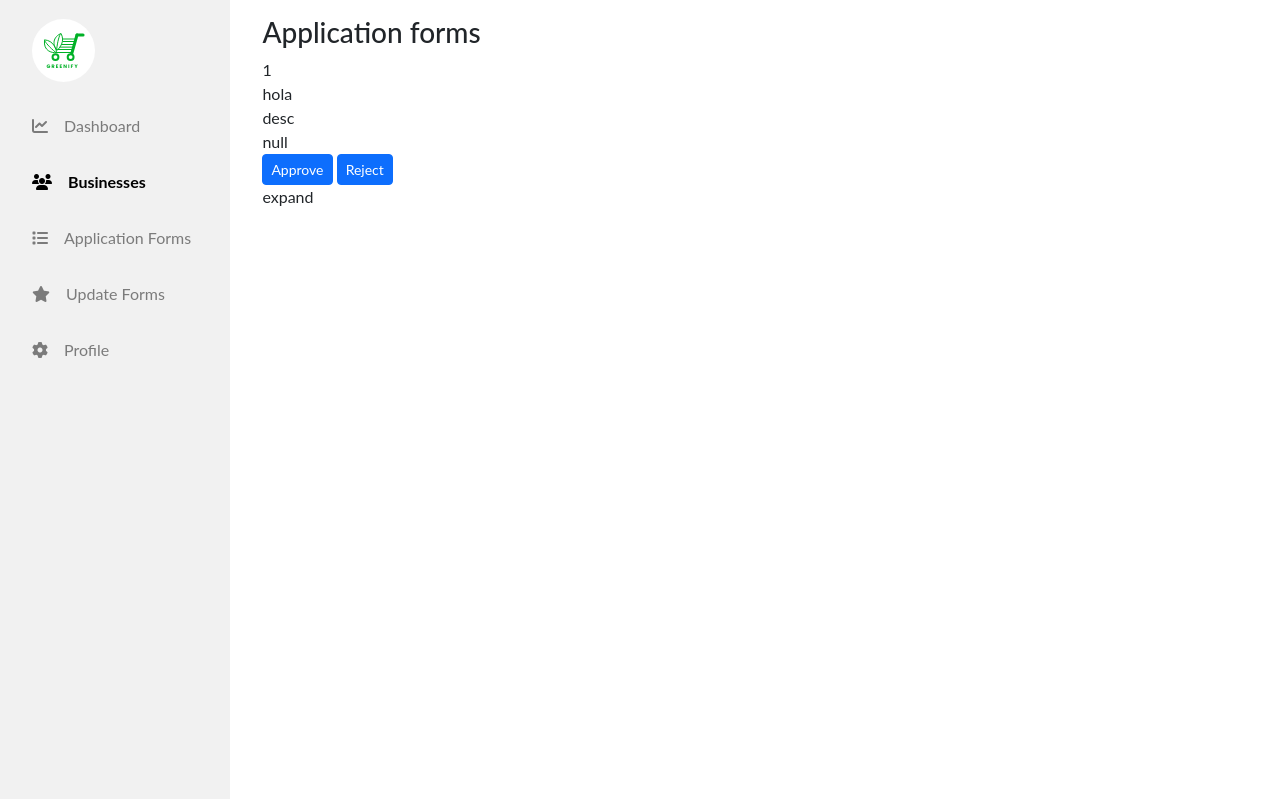
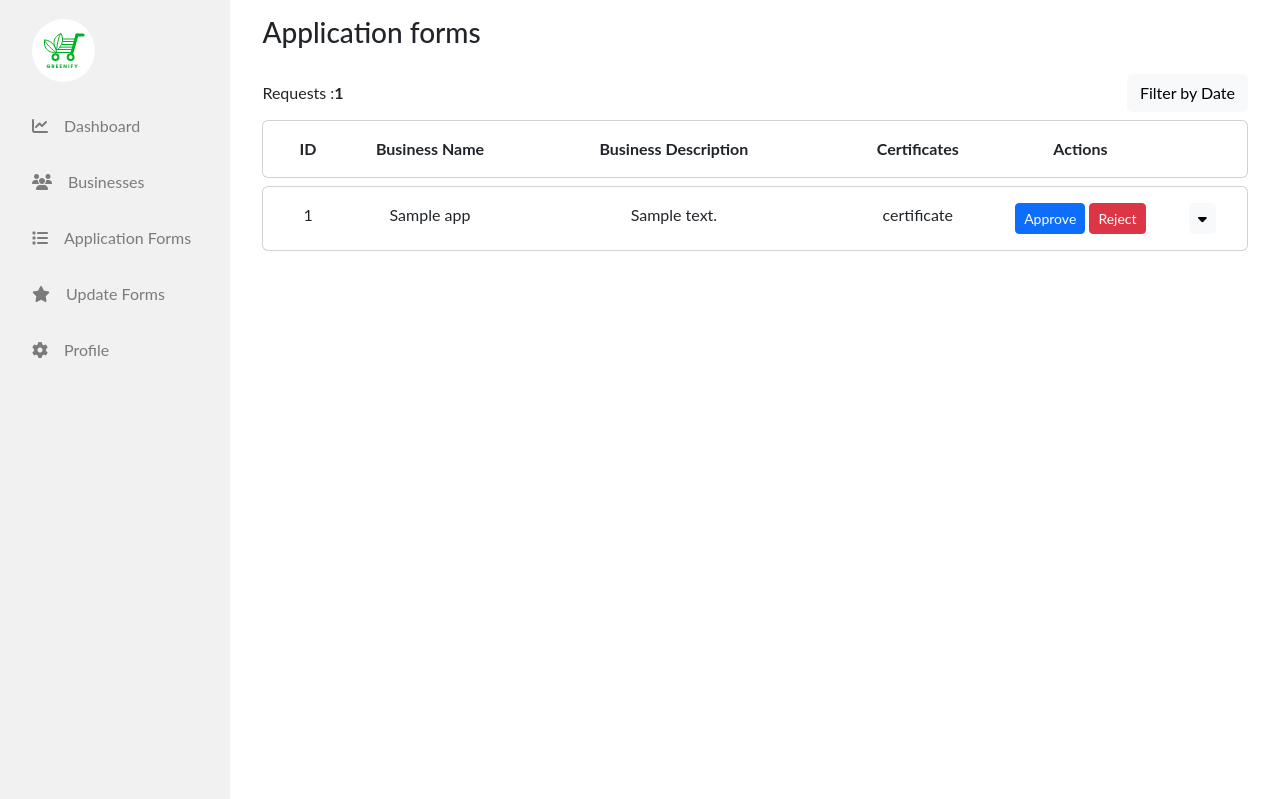
Before and after one commit to maythanhsuaung0-0/Greenify, a Flask app: template templates/staff/retrieveAppForms.html in a window 1280 px wide. Shown: the top 799 px of the page. Run offline with Flask 3, Linux system fonts and the light colour scheme; the template is opened without the code that fills it: most values are stand-ins (such as "Sample title", 1, 10 or a date in 2020); some libraries are stand-ins or nearby versions.

Commit message:
finished retrieve application form (except supporting docs)

```diff
--- a/__init__.py
+++ b/__init__.py
@@ -5,8 +5,6 @@ from applicationForm import ApplicationForm
 from application import ApplicationFormFormat as AppFormFormat
 
 app = Flask(__name__, static_url_path='/static')
-
-
 @app.route("/")
 def home():
     return render_template("homepage.html")
@@ -84,7 +82,8 @@ def register():
         except:
             print("Error in retrieving application from application.db")
         # create an instance appForm of class
-        appForm = AppFormFormat(registration_form.business_name.data, registration_form.seller_email.data, registration_form.business_desc.data, registration_form.support_document.data)
+        # ----haven't done changing types and storing files-----
+        appForm = AppFormFormat(registration_form.business_name.data, registration_form.seller_email.data, registration_form.business_desc.data,registration_form.support_document.data)
         print("appForm", appForm)
         application_form[appForm.get_application_id()] = appForm
         db['Application'] = application_form
@@ -100,7 +99,21 @@ def register():
 
 @app.route('/staff/retrieveApplicationForms')
 def retrieveApplicationForms():
-    return render_template('staff/retrieveAppForms.html')
+    app_dict = {}
+    db = shelve.open('application.db','r')
+    app_dict = db['Application']
+    db.close()
+
+    app_list = []
+    for key in app_dict:
+        forms = app_dict.get(key)
+        app_list.append(forms)
+    print('1st data', app_list[0].get_doc())
+    return render_template('staff/retrieveAppForms.html', count=len(app_list), app_list = app_list)
+
+@app.route('/staff/retrieveUpdateForms')
+def retrieveUpdateForms():
+    return render_template('staff/retrieveUpdateForms.html')
 
 # @app.route('/staff/dashboard')
 # def dashboard():
--- a/application.py
+++ b/application.py
@@ -1,5 +1,5 @@
 class ApplicationFormFormat:
-    id = 1
+    id = 0
     def __init__(self, name, email, desc, doc):
         ApplicationFormFormat.id += 1
         self.__id = ApplicationFormFormat.id
@@ -8,6 +8,8 @@ class ApplicationFormFormat:
         self.__desc = desc
         self.__doc = doc
 
+    def get_id(self):
+        return self.__id
     def set_name(self, name):
         self.__name = name
 
--- a/applicationForm.py
+++ b/applicationForm.py
@@ -5,4 +5,5 @@ class ApplicationForm(Form):
     business_name = StringField('Business Name', [validators.DataRequired(), validators.length(max=15)])
     business_desc = TextAreaField("Business Description", [validators.DataRequired()])
     seller_email = EmailField("Email Address", [validators.DataRequired(), validators.Email()])
-    support_document = FileField("Supporting documents", [validators.optional()])
+    support_document = FileField("Supporting documents", [validators.optional(),validators.regexp(r'^[^/\\]*\.pdf$')
+])
--- /dev/null
+++ b/static/JS/sidebar.js
@@ -0,0 +1,62 @@
+var logo = document.getElementById("mylogo");
+var dashboard = document.getElementById("dashboard");
+var business = document.getElementById("business");
+var appForm = document.getElementById("appForm");
+var updateForm = document.getElementById("updateForm");
+var setting = document.getElementById("setting");
+
+logo.addEventListener("click", function () {
+    window.location.href = "/";
+});
+
+// Function to show active links in the sidebar
+function showActiveNavLink() {
+    // Get the current pathname
+    var currentPathname = window.location.pathname;
+    // Add active class to the nav link that corresponds to the current pathname
+    if (currentPathname == "/staff/dashboard") {
+        dashboard.classList.add("active");
+        // Remove active class from other elements
+        business.classList.remove("active");
+        appForm.classList.remove("active");
+        updateForm.classList.remove("active");
+        setting.classList.remove("active");
+    }
+    if (currentPathname == "/staff/business") {
+        business.classList.add("active");
+        // Remove active class from other elements
+        dashboard.classList.remove("active");
+        appForm.classList.remove("active");
+        updateForm.classList.remove("active");
+        setting.classList.remove("active");
+    }
+    if (currentPathname == "/staff/retrieveApplicationForms") {
+        appForm.classList.add("active");
+        // Remove active class from other elements
+        dashboard.classList.remove("active");
+        business.classList.remove("active");
+        updateForm.classList.remove("active");
+        setting.classList.remove("active");
+    }
+    if (currentPathname == "/staff/retrieveUpdateForms") {
+        updateForm.classList.add("active");
+        // Remove active class from other elements
+        dashboard.classList.remove("active");
+        business.classList.remove("active");
+        appForm.classList.remove("active");
+        setting.classList.remove("active");
+    }
+    if (currentPathname == "/staff/setting") {
+        setting.classList.add("active");
+        // Remove active class from other elements
+        dashboard.classList.remove("active");
+        business.classList.remove("active");
+        appForm.classList.remove("active");
+        updateForm.classList.remove("active");
+    }
+}
+
+// Attach the event listener for hash changes
+window.addEventListener('hashchange', showActiveNavLink);
+
+showActiveNavLink();
--- a/static/css/components.css
+++ b/static/css/components.css
@@ -3,3 +3,9 @@
     grid-template-columns: 5% 35% 35% 20% 5%;
     gap: 1em;
 }
+.profile-sm{
+    width: 2em;
+    height:2em;
+    border-radius: 50%;
+    object-fit: cover;
+}
--- a/static/css/sidebar.css
+++ b/static/css/sidebar.css
@@ -19,8 +19,9 @@ body {
   }
   .logo{
     padding: 1em 2em;
+    cursor: pointer;
   }
-  .side-nav a {
+  .side-nav-link {
     display: flex;
     flex-direction: row;
     align-items: center;
@@ -30,12 +31,12 @@ body {
     text-decoration: none;
   }
 
-  .side-nav a.active {
+  .active {
     font-weight: bold;
     color: black;
   }
 
-  .side-nav a:hover:not(.active) {
+  .side-nav-link:hover:not(.active) {
     background-color: #555;
     color: white;
   }
@@ -45,19 +46,22 @@ body {
     padding:1em 2em;
     height: 1000px;
   }
-
+  /* for staff side card */
+  .head{
+    font-weight: bold;
+}
   @media screen and (max-width: 700px) {
     .side-nav {
       width: 100%;
       height: auto;
       position: relative;
     }
-    .side-nav a {float: left;}
+    .side-nav-link {float: left;}
     div.content {margin-left: 0;}
   }
 
   @media screen and (max-width: 400px) {
-    .side-nav a {
+    .side-nav-link {
       text-align: center;
       float: none;
     }
--- a/templates/includes/staff_seller/baseLayout.html
+++ b/templates/includes/staff_seller/baseLayout.html
@@ -15,34 +15,35 @@
     {% block JS_CSS %}{% endblock %}
     <!-- fontawesome for icons -->
     <script src="https://kit.fontawesome.com/344ef59591.js" crossorigin="anonymous"></script>
+
 </head>
 <body>
     <div class="sidebar">
         <div class="side-nav">
-            <div class="logo">
+            <div class="logo" id="mylogo">
                 <img src="{{ url_for('static', filename='images/favicon.svg') }}" alt="logo">
             </div>
-            <a class="" href="/staff/dashboard">
+            <a class="side-nav-link" id="dashboard" href="/staff/dashboard">
                 <i class="fa-solid fa-chart-line"></i>
                 <span class="nav-link-text">Dashboard</span>
             </a>
-            <a class="active" href="/staff/retrieveSellers">
+            <a class="side-nav-link" id="business" href="/staff/retrieveSellers">
                 <i class="fa-solid fa-users"></i>
                 <span class="nav-link-text">Businesses</span>
             </a>
-            <a href="/staff/retrieveAppForms">
+            <a class="side-nav-link" id="appForm" href="/staff/retrieveApplicationForms">
                 <i class="fa-solid fa-list"></i>
                 <span class="nav-link-text">Application Forms</span>
             </a>
-            <a href="/staff/retrieveUpdateForms">
+            <a class="side-nav-link" id="updateForm" href="/staff/retrieveUpdateForms">
                 <i class="fa-solid fa-star"></i>
                 <span class="nav-link-text">Update Forms</span>
             </a>
-            <!-- <a href="/staff/retrieveDeleteForms">
+            <!-- <a class="side-nav-link" href="/staff/retrieveDeleteForms">
                 <i class="fa-solid fa-trash"></i>
                 <span class="nav-link-text">Delete Forms</span>
             </a> -->
-            <a href="/staff/profileSetting">
+            <a class="side-nav-link" id="setting" href="/staff/profileSetting">
                 <i class="fa-solid fa-gear"></i>
                 <span class="nav-link-text">Profile</span>
             </a>
@@ -51,5 +52,8 @@
       <div class="content">
         {% block content %} {% endblock %}
       </div>
+    <!-- own script -->
+    <script src="{{ url_for('static', filename='js/sidebar.js') }}"></script>
 </body>
+
 </html>
--- a/templates/includes/staff_seller/dataComponent.html
+++ b/templates/includes/staff_seller/dataComponent.html
@@ -11,17 +11,21 @@
     {% block JS_CSS %}{% endblock %}
 </head>
 {% macro dataComponent(id,name,desc) -%}
-      <div class='dataContainer'>
-        <div class="id">{{id}}</div>
-        <div class="name">{{name}}</div>
-        <div class="description">{{desc}}</div>
-        <div class="certificate">
-            null
+      <div class='card'>
+        <div class="row card-body">
+            <div class="col-1 text-center">{{id}}</div>
+        <div class="col-2 text-center">{{name}}</div>
+        <div class="col-4 text-center">{{desc}}</div>
+        <div class="col-2 text-center">
+            certificate
         </div>
-        <div class="btns">
+        <div class="col-2 text-center">
             <button class="btn btn-primary btn-sm">Approve</button>
-            <button class="btn btn-primary btn-sm">Reject</button>
+            <button class="btn btn-danger btn-sm">Reject</button>
         </div>
-        <div class="expand">expand</div>
+        <div class="col-1 text-center">
+            <button class="btn btn-sm btn-light"><i class="fa-solid fa-caret-down"></i></button>
+        </div>
+        </div>
       </div>
   {%- endmacro %}
--- a/templates/staff/retrieveAppForms.html
+++ b/templates/staff/retrieveAppForms.html
@@ -3,5 +3,41 @@
 {% block title %}Application Forms{% endblock %}
 {% block content %}
 <h3>Application forms</h3>
-{{dataComponent('1','hola','desc'	)}}
+<div class="py-3 d-flex flex-column gap-2">
+    {% if count == 0 %}
+    <div class="d-flex justify-content-center align-items-center">
+        <h4>No requests</h4>
+    </div>
+    {% elif count > 0 %}
+    <div class="d-flex justify-content-between align-items-center">
+        <div class="">Requests :<b>{{count}}</b></div>
+        <div class="">
+            <button class="btn btn-light">Filter by Date</button>
+        </div>
+    </div>
+    <div class="d-flex flex-column gap-2">
+        <div class='card'>
+            <div class="row card-body head">
+                <div class="col-1 text-center">ID</div>
+            <div class="col-2 text-center">Business Name</div>
+            <div class="col-4 text-center">Business Description</div>
+            <div class="col-2 text-center">
+                Certificates
+            </div>
+            <div class="col-2 text-center">
+                Actions
+            </div>
+            <div class="col-1 text-center"></div>
+            </div>
+          </div>
+          {% for i in app_list %}
+          {{dataComponent(i.get_id(),i.get_name(),i.get_desc())}}
+          {% endfor %}
+    </div>
+    {% endif %}
+
+
+
+
+</div>
 {% endblock %}
```
Also changed, not shown: templates/staff/retrieveUpdateForms.html (+31 -0 lines), 3 other files.
